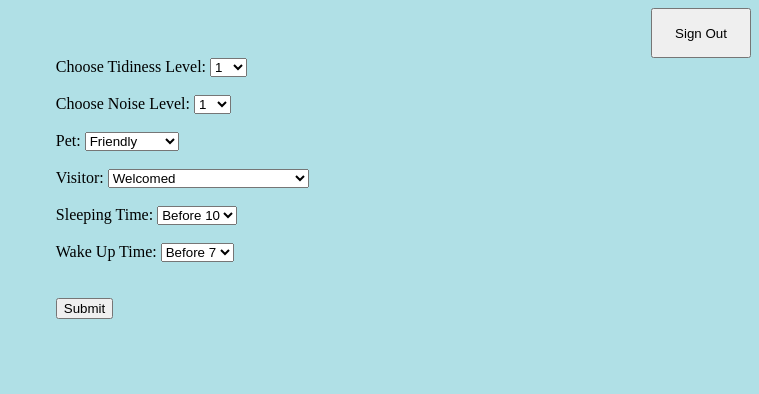
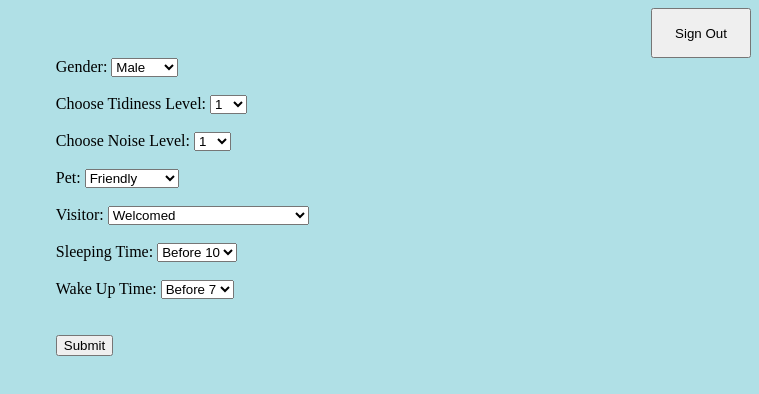
Before and after one commit to Simon-f1sh/Roommates-Finder, a website: page frontend/search.html in a window 1280 px wide. Shown: the whole page, without its empty margins (521-1280 px from the left). Drawn offline with nearby package versions, Linux system fonts and the light colour scheme.

Commit message:
added gender option

```diff
--- a/frontend/search.html
+++ b/frontend/search.html
@@ -30,6 +30,13 @@
         </div>
         <div class="selection">
             <form action="/action_page.php">
+                <label for="gender">Gender:</label>
+                <select name="gender" id="gender">
+                    <option value="1">Male</option>
+                    <option value="2">Female</option>
+                </select>
+                <br>
+                <br>
                 <label for="tidiness">Choose Tidiness Level:</label>
                 <select name="tidinesslevel" id="tidiness">
                     <option value="1">1</option>
```
